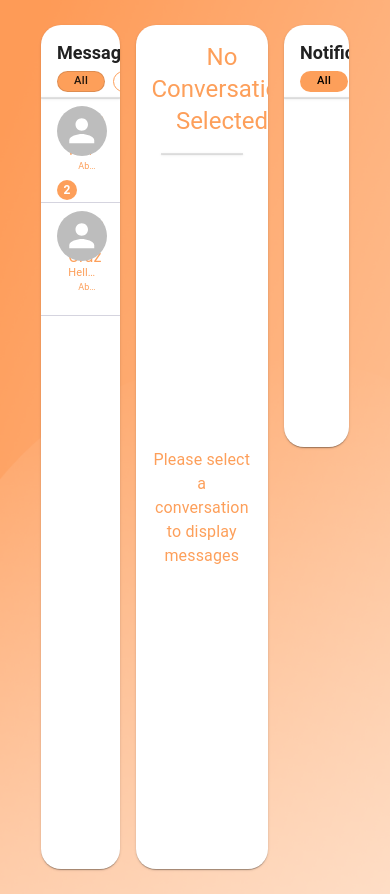
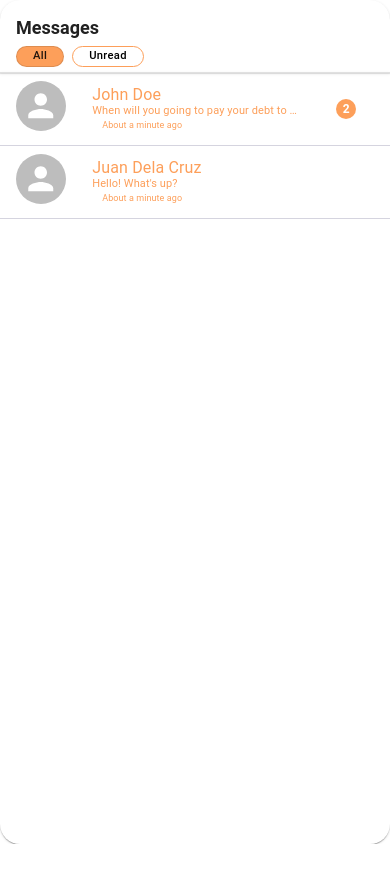
Before and after one commit to jhunel18/ojtconnect-com, a React (Vite) app: page /messages in a window 390 px wide. After the commit the page ends 844 px from the top, so only its background shows below. Built offline with nearby package versions, Linux system fonts and the light colour scheme.

Commit message:
Add semi-responsiveness

```diff
--- a/src/components/MessageList/index.jsx
+++ b/src/components/MessageList/index.jsx
@@ -36,7 +36,7 @@ const MessagesList = () => {
 
     return(
         <>
-            <Card sx={{ display: 'flex', flexDirection: 'column', height: '100%', borderRadius: "20px" }}>
+            <Card sx={{ flex: "1", borderRadius: "20px", margin: "0", overflow: "hidden" }}>
                 <CardHeader
                     sx={Style.CardHeader}
                     titleTypographyProps={Style.CardHeaderTitle}
@@ -62,7 +62,13 @@ const MessagesList = () => {
                 </Stack>
                 <Divider sx={{boxShadow: 1}}/>
                 <CardContent
-                    sx={Style.cardContentScrollbarStyle}
+                    sx={{
+                        ...Style.cardContentScrollbarStyle,
+                        padding: 0,
+                        margin: 0,
+                        overflowY: "auto",
+                        height: '100%'
+                    }}
                     onMouseEnter={() => setIsHovered(true)}
                     onMouseLeave={() => setIsHovered(false)}
                 >
--- a/src/data/MessageData/index.js
+++ b/src/data/MessageData/index.js
@@ -1,8 +1,7 @@
-// data/initialData.js
+// data/initialData
 export const conversations = [
     { id: 1, contactName: "John Doe", unread: 2, onlineText: "About a minute ago" },
     { id: 2, contactName: "Juan Dela Cruz", unread: 0, onlineText: "About a minute ago" },
-    // Add more conversations as needed
   ]
 export const messages = {
     1: [
@@ -13,8 +12,6 @@ export const messages = {
     2: [
       { id: 1, text: "Hi there!", sender: "You", timestamp: Date.now() - 7000 },
       { id: 2, text: "Hello! What's up?", sender: "Juan Dela Cruz", timestamp: Date.now() - 4000 },
-      // Add more messages as needed
     ],
-    // Add more message arrays for other conversations as needed
   }
 export const selectedConversationId = null
--- a/src/pages/MessagePage/index.jsx
+++ b/src/pages/MessagePage/index.jsx
@@ -1,4 +1,4 @@
-import { Box, Container, Grid } from "@mui/material";
+import { Box, Container, Grid, Hidden } from "@mui/material";
 import React from "react";
 import MessagesList from "../../components/MessageList";
 import MessageConversation from "../../components/MessageConversation";
@@ -7,6 +7,9 @@ import bgImg from '../../assets/MAINBGbg.png'
 
 const MessagePage = () => {
     return(
+        <Grid container spacing={0}>
+            <Hidden smDown mdDown>
+                <Grid item xs={12}>
                     <Box sx={{
                         display: "flex",
                         alignItems: "stretch",
@@ -38,8 +41,53 @@ const MessagePage = () => {
                             </Box>
                         </Container>
                     </Box>
+                </Grid>
+            </Hidden>
+            <Hidden mdUp smDown>
+                <Grid item xs={12}>
+                    <Box sx={{
+                        display: "flex",
+                        alignItems: "stretch",
+                        backgroundImage:`url(${bgImg})`,
+                        backgroundRepeat: "no-repeat",
+                        backgroundSize: "cover",
+                        height: "100vh",
+                        padding: "25px"
+                    }}>
+                        <Container maxWidth="lg">
+                            <Box>
+                                <Grid container spacing={2}>
+                                    <Grid item xs={5}>
+                                        <Box  sx={{display: 'flex', flexDirection: 'column', height: '100vh' }}>
+                                            <MessagesList />
+                                        </Box>
+                                    </Grid>
+                                    <Grid item xs={7}>
+                                        <Box sx={{display: 'flex', flexDirection: 'column', height: '100vh' }}>
+                                            <MessageConversation />
+                                        </Box>
+                                    </Grid>
+                                </Grid>
+                            </Box>
+                        </Container>
+                    </Box>
+                </Grid>
+            </Hidden>
+            <Hidden smUp lgUp only={['md', 'xl']} implementation="js">
+                <Grid item xs={12}>
+                    <Box>
+                        <Grid>
+                            <Grid item xs={12}>
+                                <Box  sx={{display: 'flex', flexDirection: 'column', height: '100vh' }}>
+                                    <MessagesList />
+                                </Box>
+                            </Grid>
+                        </Grid>
+                    </Box>
+                </Grid>
+            </Hidden>
 
-
+        </Grid>
     )
 }
 
--- a/src/redux/store/index.js
+++ b/src/redux/store/index.js
@@ -4,10 +4,9 @@ import { configureStore } from '@reduxjs/toolkit';
 
 const store = configureStore({
   reducer: {
-    messages: messagesReducer, // Assuming 'messagesReducer' is the reducer for the 'messages' slice
+    messages: messagesReducer,
     // Add other slices and reducers if needed
   },
-  // Other configurations like middleware, devTools, etc., can be added here if necessary
 });
 
 export default store;
```
Lines whose indentation alone changed are shown as unchanged.
